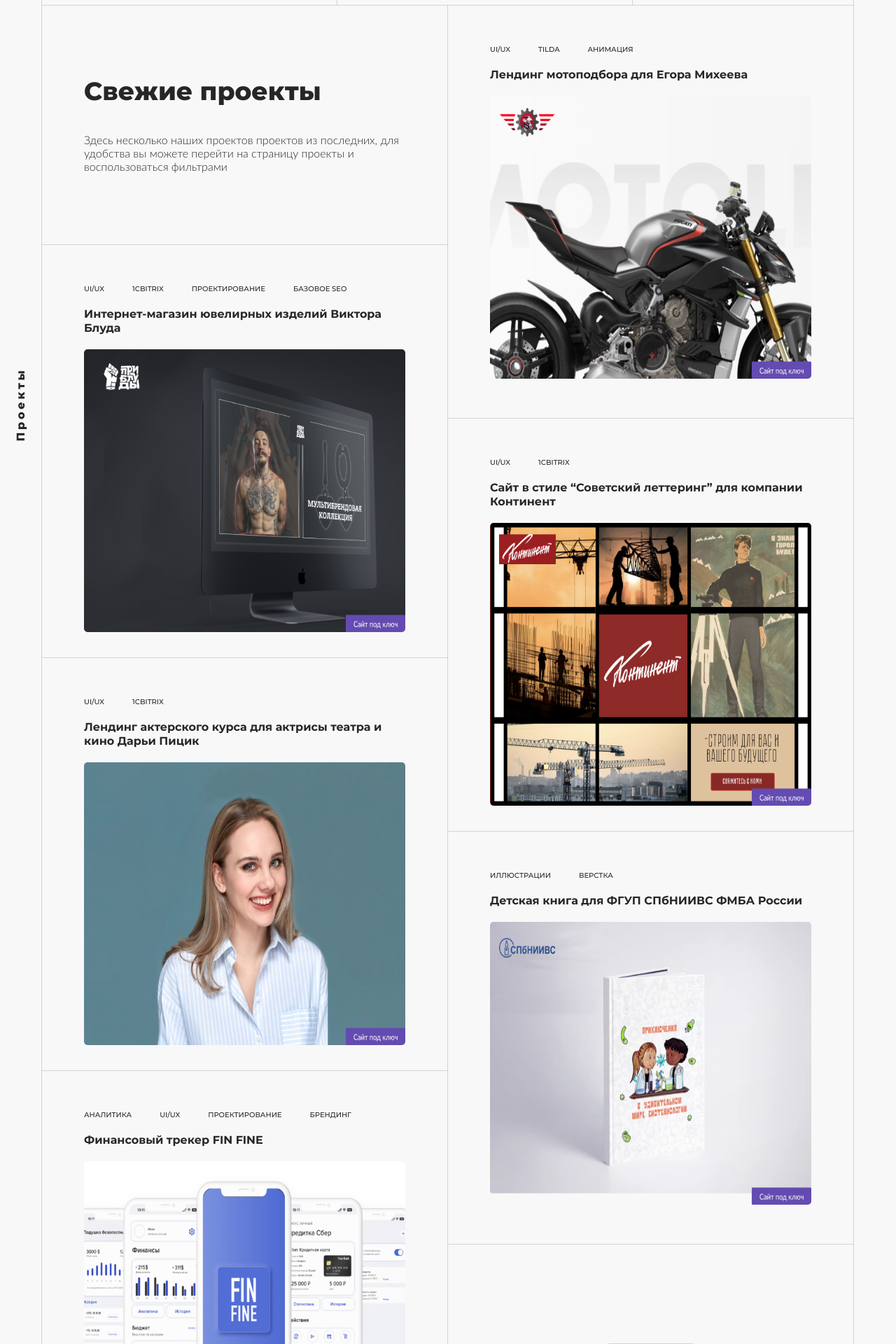
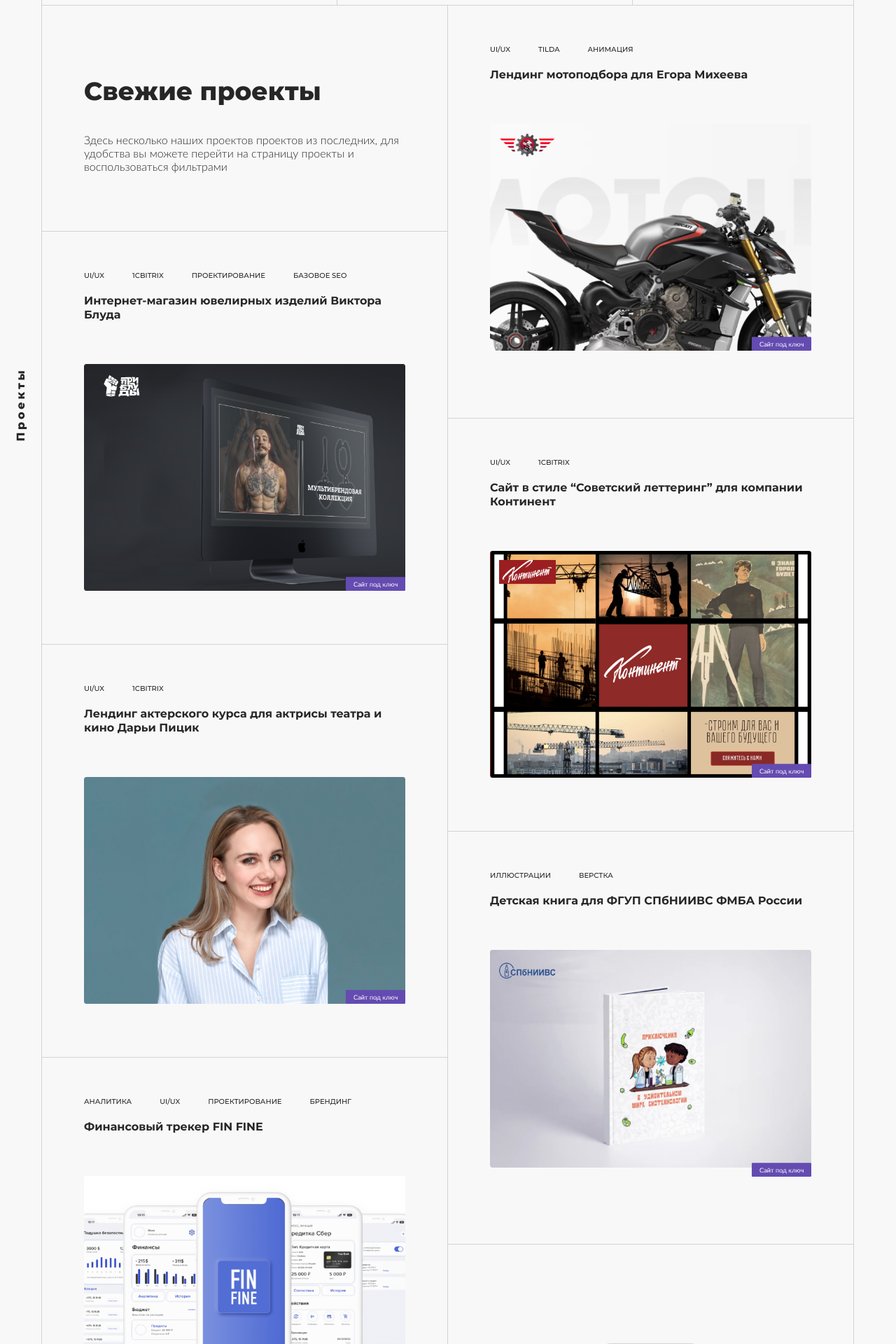
Before and after one commit to Mary-fox/VH-Project-site, a React (Create React App) app: page /#/ in a window 1280 px wide. Shown: the part 2380-4300 px from the top of the page at 70% size. Built offline with nearby package versions, Linux system fonts and the light colour scheme.

Commit message:
feat: add media max 1919px for main

```diff
--- a/src/components/Card/Card.jsx
+++ b/src/components/Card/Card.jsx
@@ -5,7 +5,7 @@
     return (
     <div className="project-card">
         <ul className="project-card__items">{props.item}</ul>
-        <h3 className='project-card__title'>{props.title}</h3>
+        <h3 className='project-card__title'>{props.name}</h3>
         <div className='project-card__image'>
             <img  src={props.link} alt="project" />
         </div>
--- a/src/components/Card/Card.scss
+++ b/src/components/Card/Card.scss
@@ -24,6 +24,7 @@
             width: 700px;
             height: 494px;
             border-radius: 5px;
+            object-fit: contain;
         }
         &__title {
             font-style: normal;
@@ -64,10 +65,7 @@
 @media (max-width: 1199px) {
     .project-card {
         padding: 57px 29px;
-        max-height: 460px;
-            &__image {
-                    width: 360px;
-            }
+        height: 460px;
             &__image img {
                 width: 360px;
                 height: 254px;
@@ -75,5 +73,8 @@
             &__items {
                 gap: 20px;
             }
+            &__title {
+                max-width: 360px;
+            }
         }
 }
--- a/src/components/Partners/Partners.scss
+++ b/src/components/Partners/Partners.scss
@@ -62,3 +62,27 @@
         }
     }
 }
+
+@media (max-width: 1199px) {
+  .partners {
+    &__container{
+      flex-direction: column;
+    }
+    &__left-block {
+      justify-content: space-between;
+      display: flex;
+      flex-direction: row;
+      padding: 140px 41px 100px 39px;
+    }
+    &__title {
+      padding-bottom: 0;
+    }
+    &__right-block {
+      row-gap: 15px;
+      padding: 0 43px 140px 40px;
+    }
+    &__icon {
+      max-width: 90%;
+ }
+  }
+}
--- a/src/components/Projects/Projects.jsx
+++ b/src/components/Projects/Projects.jsx
@@ -21,14 +21,14 @@
                         <li>ПРОЕКТИРОВАНИЕ</li>
                         <li>БАЗОВОЕ SEO</li></>
                     }
-                    title="Интернет-магазин ювелирных изделий Виктора Блуда"
+                    name="Интернет-магазин ювелирных изделий Виктора Блуда"
                     link={require("../../assets/images/project-1.png")}/>
                <Card
                     item={<>
                         <li>UI/UX</li>
                         <li>1CBITRIX</li></>
                     }
-                    title="Лендинг актерского курса для актрисы театра и кино Дарьи Пицик"
+                    name="Лендинг актерского курса для актрисы театра и кино Дарьи Пицик"
                     link={require("../../assets/images/project-2.png")}/>
                <Card
                     item={<>
@@ -37,7 +37,7 @@
                         <li>ПРОЕКТИРОВАНИЕ</li>
                         <li>БРЕНДИНГ</li></>
                     }
-                    title="Финансовый трекер FIN FINE"
+                    name="Финансовый трекер FIN FINE"
                     link={require("../../assets/images/project-3.png")}/>
             </div>
             <div className='projects__right-block'>
@@ -47,24 +47,24 @@
                         <li>TILDA</li>
                         <li>АНИМАЦИЯ</li></>
                     }
-                    title="Лендинг мотоподбора для Егора Михеева"
+                    name="Лендинг мотоподбора для Егора Михеева"
                     link={require("../../assets/images/project-4.png")}/>
                 <Card
                     item={<>
                         <li>UI/UX</li>
                         <li>1CBITRIX</li></>
                     }
-                    title="Сайт в стиле “Советский леттеринг” для компании Континент"
+                    name="Сайт в стиле “Советский леттеринг” для компании Континент"
                     link={require("../../assets/images/project-5.png")}/>
                 <Card
                     item={<>
                         <li>Иллюстрации</li>
                         <li>Верстка</li></>
                     }
-                    title="Детская книга для ФГУП СПбНИИВС ФМБА России"
+                    name="Детская книга для ФГУП СПбНИИВС ФМБА России"
                     link={require("../../assets/images/project-6.png")}/>
                     <div className="projects__all-cases">
-                        <Link to='#!' title="Все проекты"  className='btn projects__btn'>Все кейсы</Link>
+                        <Link to='#!' className='btn projects__btn'>Все кейсы</Link>
                     </div>
 
             </div>
--- a/src/components/ProjectsTitleBlock/ProjectsTitleBlock.jsx
+++ b/src/components/ProjectsTitleBlock/ProjectsTitleBlock.jsx
@@ -5,6 +5,7 @@
         <div className='projects__main'>
             <h3 className='projects__title'>{props.title}</h3>
             <p className='projects__text'>{props.text}</p>
+            {props.children}
         </div>
 
     );
--- a/src/components/ProjectsTitleBlock/ProjectsTitleBlock.scss
+++ b/src/components/ProjectsTitleBlock/ProjectsTitleBlock.scss
@@ -31,6 +31,7 @@
 
         &__main{
                 padding: 100px 60px;
+                height: 323px;
         }
         &__text {
             max-width: 540px;
--- a/src/components/PublicationCard/PublicationCard.scss
+++ b/src/components/PublicationCard/PublicationCard.scss
@@ -13,7 +13,7 @@
     font-family: 'Montserrat';
     color: $black;
     border-right: 1px solid $grey;
-    align-items: start;
+    align-items: flex-start;
     justify-content: center;
 
 
--- a/src/components/Publications/Publications.scss
+++ b/src/components/Publications/Publications.scss
@@ -56,3 +56,10 @@
           }
     }
 }
+@media (max-width: 1199px) {
+    .publications {
+        &__container {
+            grid-template-columns: 4fr 4fr;
+          }
+    }
+}
```
